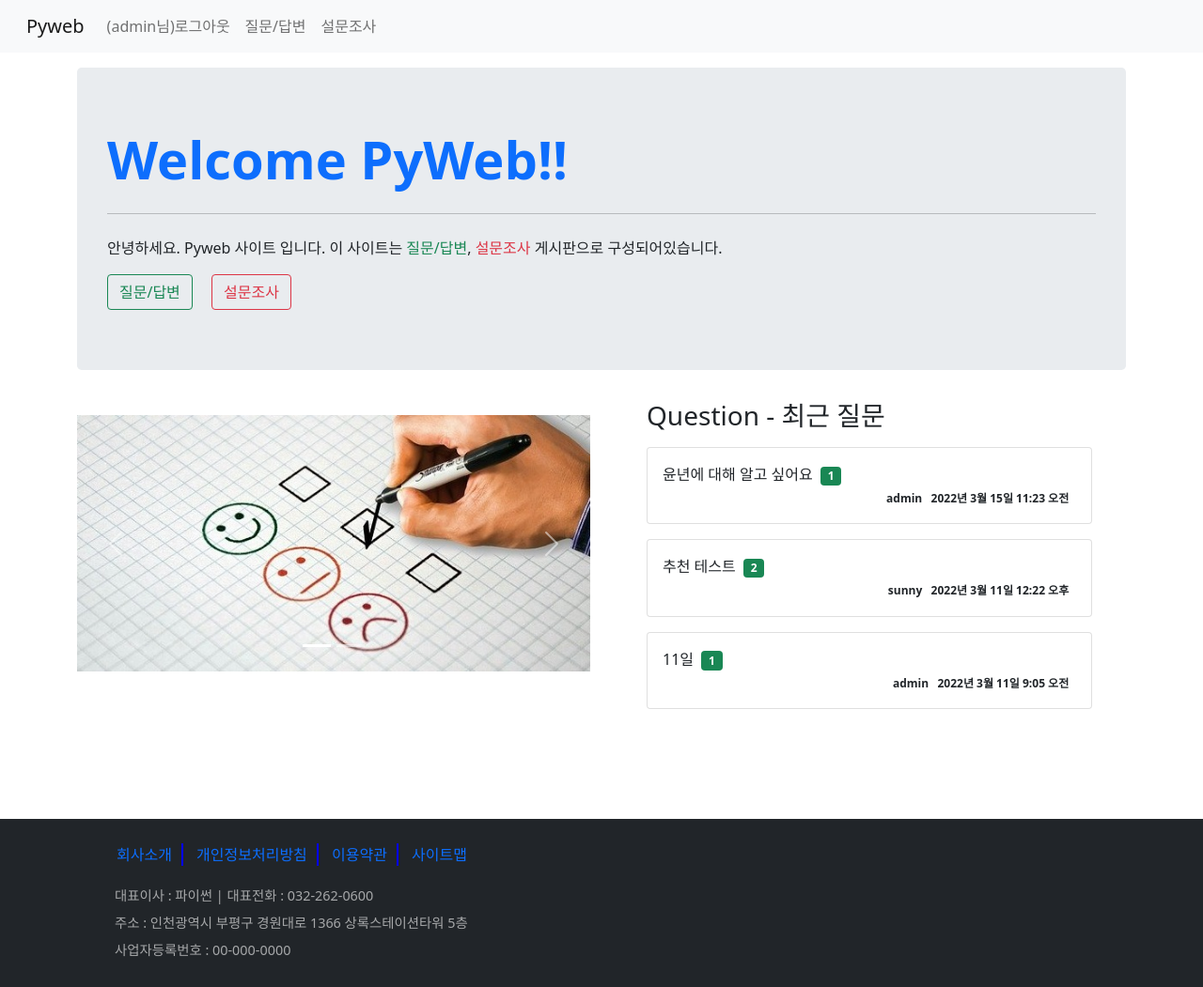
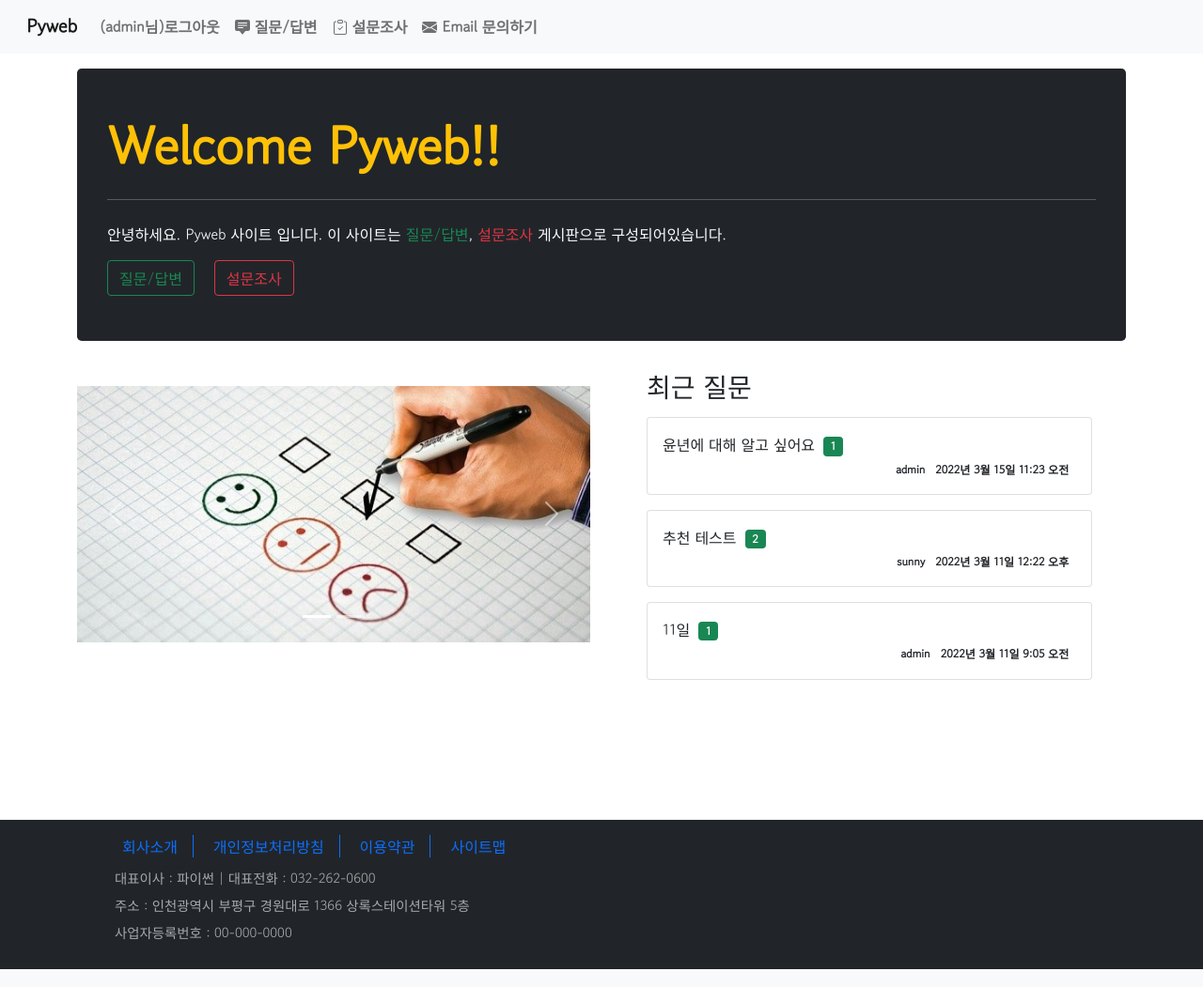
Before and after one commit to LD221224/pyweb, a Django app: page / in a window 1280 px wide. Shown: the whole page at 94% size. Run offline with Django 4.2, Linux system fonts and the light colour scheme; a user stored in the database is signed in; data comes from the database, SQL or seed files in the repository; both versions use the stored data as it was after the commit; some libraries are stand-ins or nearby versions.

Commit message:
220322, 아이콘 추가, 이메일 문의 메뉴 추가

```diff
--- a/common/urls.py
+++ b/common/urls.py
@@ -18,4 +18,6 @@ urlpatterns = [
     path('logout/', views.logout_view, name='logout_view'),
     # 회원 가입
     path('signup/', views.signup, name='signup'),
+    # 문의하기
+    path('send_email/', views.send_email, name='send_email'),
 ]
--- a/common/views.py
+++ b/common/views.py
@@ -41,3 +41,7 @@ def signup(request):
         form = UserForm()
     context = {'form': form}
     return render(request, 'common/signup.html', context)
+
+
+def send_email(request):
+    return render(request, 'common/send_email.html')
--- a/static/board/css/style.css
+++ b/static/board/css/style.css
@@ -1,13 +1,14 @@
+@import url('https://fonts.googleapis.com/css2?family=Gowun+Dodum&display=swap');
+*{font-family: 'Gowun Dodum', sans-serif;}
+
 /* board-detail-comment style */
 .comment{border-top: 1px dotted #ccc;}
 
 /* footer style */
 footer .menu{list-style: none;}
 footer .menu li{
-    display: inline-block; margin: 10px 0; padding: 0 10px;
-    border-right: 2px solid rgb(0, 0, 255);
+    display: inline-block;
 }
-footer .menu li:last-child{border: none;}
 footer .menu li a{text-decoration: none;}
 
 footer address p{
--- /dev/null
+++ b/static/board/js/email.js
@@ -0,0 +1,17 @@
+window.onload = function() {
+    document.getElementById('contact-form').addEventListener('submit', function(event) {
+        event.preventDefault();
+        // generate a five digit number for the contact_number variable
+        this.contact_number.value = Math.random() * 100000 | 0;
+        // these IDs from the previous steps
+        emailjs.sendForm('service_ddhhgx7', 'template_rcboj0b', this)
+            .then(function() {
+                console.log('SUCCESS!');
+                alert("전송 되었습니다.");
+                location.reload();
+            }, function(error) {
+                console.log('FAILED...', error);
+                alert("문의 전송이 실패되었습니다.");
+            });
+    });
+}
--- a/templates/base.html
+++ b/templates/base.html
@@ -8,6 +8,14 @@
     <link href="{% static 'board/css/bootstrap.css' %}" rel="stylesheet">
     <link href="{% static 'board/css/style.css' %}" rel="stylesheet">
     <link href="https://cdn.jsdelivr.net/npm/bootstrap@5.1.3/dist/css/bootstrap.min.css" rel="stylesheet" integrity="sha384-1BmE4kWBq78iYhFldvKuhfTAU6auU8tT94WrHftjDbrCEXSU1oBoqyl2QvZ6jIW3" crossorigin="anonymous">
+    <script type="text/javascript" src="https://cdn.jsdelivr.net/npm/@emailjs/browser@3/dist/email.min.js"></script>
+    <script type="text/javascript">
+        (function() {
+            // https://dashboard.emailjs.com/admin/integration
+            emailjs.init('user_ddqF7lvvwABbmTBCM7aHR');
+        })();
+    </script>
+    <script src="{% static 'board/js/email.js' %}"></script>
 </head>
 <body>
 {% include 'navbar.html' %}
--- a/templates/board/index.html
+++ b/templates/board/index.html
@@ -1,15 +1,15 @@
 {% extends 'base.html' %}
 {% block title %}
-    Welcome PyWeb!!
+    Welcome Pyweb!!
 {% endblock %}
 
 {% block content %}
 {% load static %}
 <div class="container my-3">
-    <div class="jumbotron">
-        <h1 class="display-4 text-primary font-weight-bold">Welcome PyWeb!!</h1>
-        <hr class="my-4">
-        <p>안녕하세요. Pyweb 사이트 입니다. 이 사이트는 <span class="text-success">질문/답변</span>, <span class="text-danger">설문조사</span> 게시판으로 구성되어있습니다.</p>
+    <div class="jumbotron bg-dark py-5">
+        <h1 class="display-4 text-warning font-weight-bold">Welcome Pyweb!!</h1>
+        <hr class="my-4 text-light">
+        <p class="text-light">안녕하세요. Pyweb 사이트 입니다. 이 사이트는 <span class="text-success">질문/답변</span>, <span class="text-danger">설문조사</span> 게시판으로 구성되어있습니다.</p>
         <a class="btn btn-outline-success mr-3" href="{% url 'board:boardlist' %}" role="button">질문/답변</a>
         <a class="btn btn-outline-danger" href="{% url 'polls:index' %}" role="button">설문조사</a>
     </div>
@@ -45,7 +45,7 @@
             </div>
         </div>
         <div class="col-6 px-5">
-           <h3>Question - 최근 질문</h3>
+           <h3>최근 질문</h3>
             {% for question in question_list %}
             <div class="card my-3">
                 <div class="card-body">
@@ -66,7 +66,7 @@
     </div>
 </div>
 {% endblock %}
-
+<!--
 {% block script %}
 <script>
     let picture = ["/static/board/images/poll.jpg", "/static/board/images/question.jpg"];
@@ -87,3 +87,4 @@
     };
 </script>
 {% endblock %}
+-->
--- a/templates/footer.html
+++ b/templates/footer.html
@@ -1,10 +1,10 @@
 <footer class="bg-dark p-3">
   <div class="container">
     <ul class="menu">
-      <li><a href="#">회사소개</a></li>
-      <li><a href="#">개인정보처리방침</a></li>
-      <li><a href="#">이용약관</a></li>
-      <li><a href="#">사이트맵</a></li>
+      <li class="border-end border-primary"><a href="#" class="mx-3">회사소개</a></li>
+      <li class="border-end border-primary"><a href="#" class="mx-3">개인정보처리방침</a></li>
+      <li class="border-end border-primary"><a href="#" class="mx-3">이용약관</a></li>
+      <li><a href="#" class="mx-3">사이트맵</a></li>
     </ul>
     <address>
       <p>대표이사 : 파이썬 | 대표전화 : 032-262-0600</p>
--- a/templates/navbar.html
+++ b/templates/navbar.html
@@ -1,6 +1,6 @@
 <nav class="navbar navbar-expand-lg navbar-light bg-light">
     <div class="container-fluid">
-        <a class="navbar-brand" href="{% url 'board:index' %}">Pyweb</a>
+        <a class="navbar-brand font-weight-bold" href="{% url 'board:index' %}">Pyweb</a>
         <!-- 햄버거 메뉴 -->
         <button class="navbar-toggler" type="button" data-bs-toggle="collapse" data-bs-target="#navbarNav" aria-controls="navbarNav" aria-expanded="false" aria-label="Toggle navigation">
             <span class="navbar-toggler-icon"></span>
@@ -8,19 +8,41 @@
         <!-- pyweb 메뉴 -->
         <div class="collapse navbar-collapse" id="navbarNav">
             <div class="navbar-nav">
-                <li class="nav-item">
+                <li class="nav-item font-weight-bold">
                     {% if user.is_authenticated %}
                         <a class="nav-link" href="{% url 'common:logout_view' %}">({{ user.username }}님)로그아웃</a>
                     {% else %}
                         <a class="nav-link" href="{% url 'common:login_view' %}">로그인</a>
                     {% endif %}
                 </li>
-                <li class="nav-item">
-                    <a class="nav-link" href="{% url 'board:boardlist' %}">질문/답변</a>
+                <li class="nav-item font-weight-bold">
+                    <a class="nav-link" href="{% url 'board:boardlist' %}">
+                        <svg xmlns="http://www.w3.org/2000/svg" width="16" height="16" fill="currentColor" class="bi bi-chat-square-text-fill mb-1" viewBox="0 0 16 16">
+                        <path d="M0 2a2 2 0 0 1 2-2h12a2 2 0 0 1 2 2v8a2 2 0 0 1-2 2h-2.5a1 1 0 0 0-.8.4l-1.9 2.533a1 1 0 0 1-1.6 0L5.3 12.4a1 1 0 0 0-.8-.4H2a2 2 0 0 1-2-2V2zm3.5 1a.5.5 0 0 0 0 1h9a.5.5 0 0 0 0-1h-9zm0 2.5a.5.5 0 0 0 0 1h9a.5.5 0 0 0 0-1h-9zm0 2.5a.5.5 0 0 0 0 1h5a.5.5 0 0 0 0-1h-5z"/>
+                        </svg>
+                        질문/답변
+                    </a>
                 </li>
-                <li class="nav-item">
-                    <a class="nav-link" href="{% url 'polls:index' %}">설문조사</a>
+                <li class="nav-item font-weight-bold">
+                    <a class="nav-link" href="{% url 'polls:index' %}">
+                        <svg xmlns="http://www.w3.org/2000/svg" width="16" height="16" fill="currentColor" class="bi bi-clipboard-check mb-1" viewBox="0 0 16 16">
+                            <path fill-rule="evenodd" d="M10.854 7.146a.5.5 0 0 1 0 .708l-3 3a.5.5 0 0 1-.708 0l-1.5-1.5a.5.5 0 1 1 .708-.708L7.5 9.793l2.646-2.647a.5.5 0 0 1 .708 0z"/>
+                            <path d="M4 1.5H3a2 2 0 0 0-2 2V14a2 2 0 0 0 2 2h10a2 2 0 0 0 2-2V3.5a2 2 0 0 0-2-2h-1v1h1a1 1 0 0 1 1 1V14a1 1 0 0 1-1 1H3a1 1 0 0 1-1-1V3.5a1 1 0 0 1 1-1h1v-1z"/>
+                            <path d="M9.5 1a.5.5 0 0 1 .5.5v1a.5.5 0 0 1-.5.5h-3a.5.5 0 0 1-.5-.5v-1a.5.5 0 0 1 .5-.5h3zm-3-1A1.5 1.5 0 0 0 5 1.5v1A1.5 1.5 0 0 0 6.5 4h3A1.5 1.5 0 0 0 11 2.5v-1A1.5 1.5 0 0 0 9.5 0h-3z"/>
+                        </svg>
+                        설문조사
+                    </a>
                 </li>
+                {% if user.is_authenticated %}
+                <li class="nav-item font-weight-bold">
+                    <a class="nav-link" href="{% url 'common:send_email' %}">
+                        <svg xmlns="http://www.w3.org/2000/svg" width="16" height="16" fill="currentColor" class="bi bi-envelope-fill mb-1" viewBox="0 0 16 16">
+                            <path d="M.05 3.555A2 2 0 0 1 2 2h12a2 2 0 0 1 1.95 1.555L8 8.414.05 3.555ZM0 4.697v7.104l5.803-3.558L0 4.697ZM6.761 8.83l-6.57 4.027A2 2 0 0 0 2 14h12a2 2 0 0 0 1.808-1.144l-6.57-4.027L8 9.586l-1.239-.757Zm3.436-.586L16 11.801V4.697l-5.803 3.546Z"/>
+                        </svg>
+                        Email 문의하기
+                    </a>
+                </li>
+                {% endif %}
             </div>
         </div>
     </div>
--- a/templates/polls/index.html
+++ b/templates/polls/index.html
@@ -6,8 +6,8 @@
 
 {% block content %}
     <div class="container my-3">
-        <h2 class="border-bottom py-2">설문조사 목록</h2>
-        <div class="list-group">
+        <h2 class="border-bottom py-3">설문조사 목록</h2>
+        <div class="list-group py-3">
             {% if question_list %}
                 {% for question in question_list %}
                     <a href="{% url 'polls:detail' question.id %}"
--- a/templates/polls/result.html
+++ b/templates/polls/result.html
@@ -7,8 +7,8 @@
 {% block content %}
     <div class="container my-3 min-vh-100">
         <section>
-            <h2 class="border-bottom py-2">{{ question.question_text }}</h2>
-            <ul class="list-group">
+            <h2 class="border-bottom py-3">{{ question.question_text }}</h2>
+            <ul class="list-group py-3">
                 {% for choice in question.choice_set.all %}
                 <li class="list-group-item d-flex justify-content-between align-items-center">
                     {{ choice.choice_text }}<h5><span class="badge badge-primary">{{ choice.votes }}votes</span></h5>
```
Also changed, not shown: templates/board/detail.html (+6 -1 lines), templates/board/question_list.html (+5 -2 lines), templates/common/send_email.html (added, +30 -0 lines), db.sqlite3.
